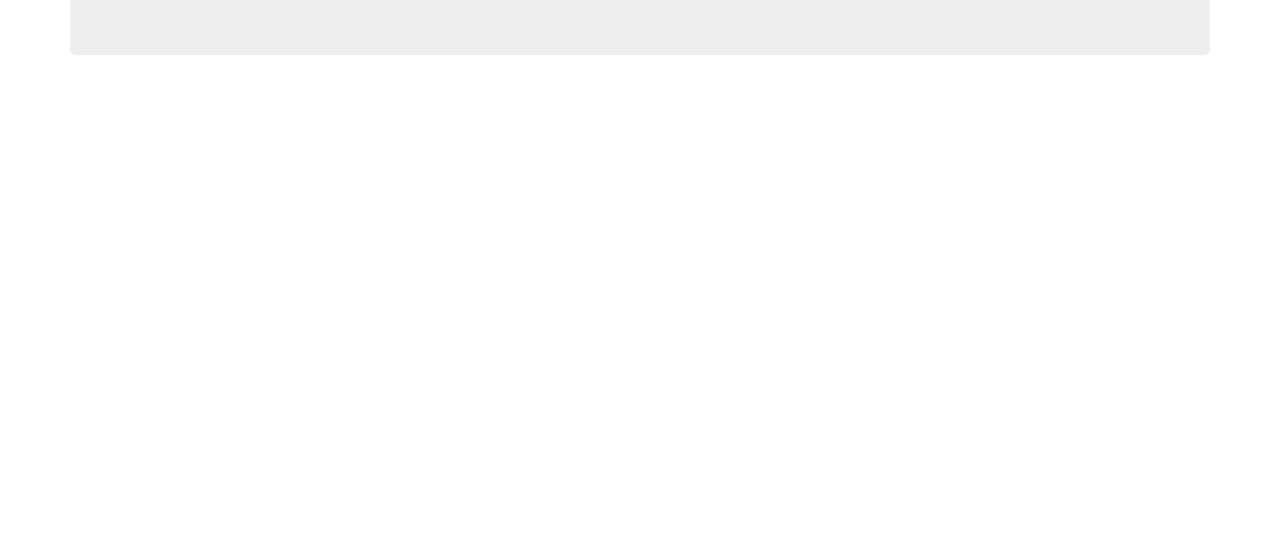
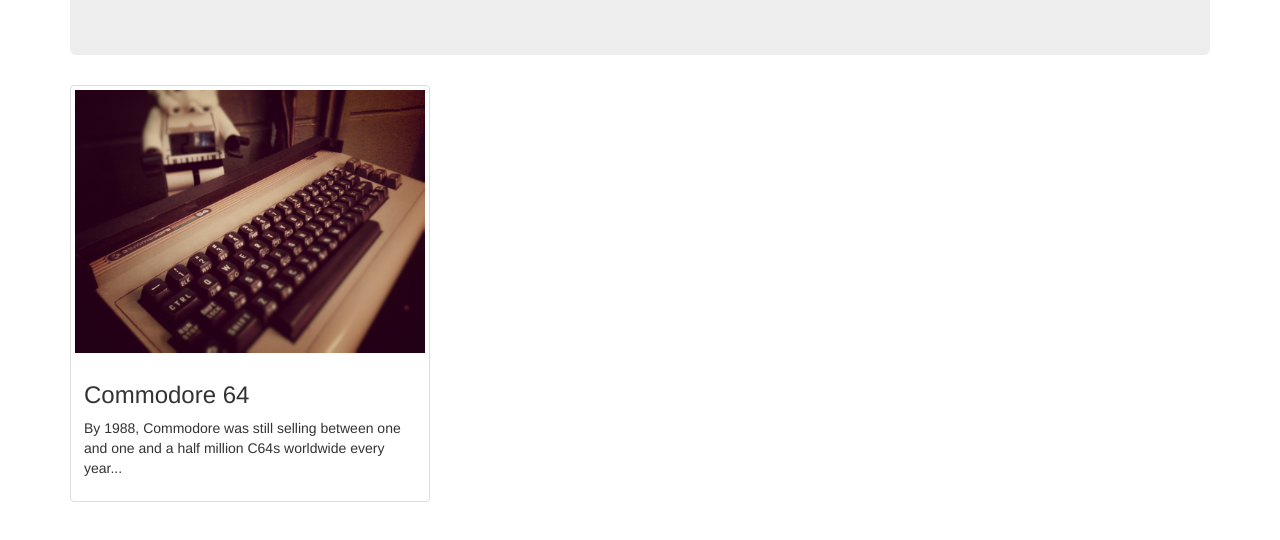
Before and after one commit to Chenzo/nodeserver, a website: page www/index.html in a window 1280 px wide. Shown: the part 190-730 px from the top of the page. Drawn offline with nearby package versions, Linux system fonts and the light colour scheme.

```diff
--- a/www/index.html
+++ b/www/index.html
@@ -19,5 +19,21 @@
         </div>
     </div>
 
+  <div class="container">
+    <div class="row">
+      <div class="col-sm-6 col-md-4">
+        <div class="thumbnail">
+          <img src="/imgs/c64.jpg" alt="commodore 64">
+          <div class="caption">
+            <h3>Commodore 64</h3>
+            <p>By 1988, Commodore was still selling between one and one and a half million C64s worldwide every year...</p>
+          </div>
+        </div>
+      </div>
+    </div>
+    </div>
+
+
+
 </body>
 </html>
```
Also changed, not shown: server.js (+21 -0 lines), www/404.html (added, +23 -0 lines), www/imgs/c64.jpg (added).
